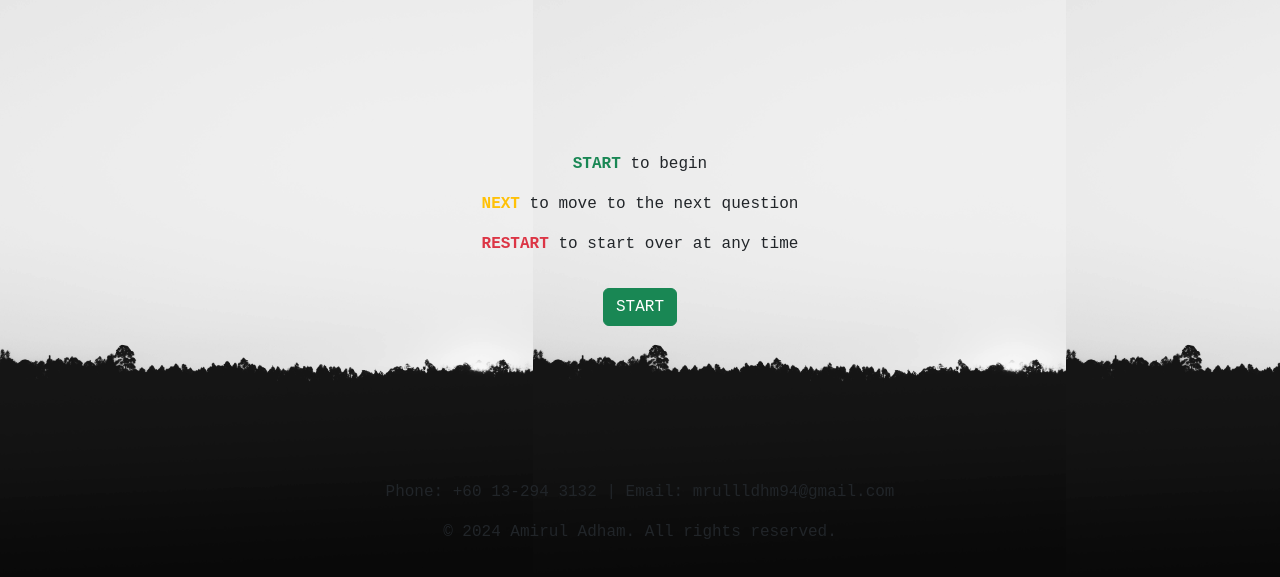
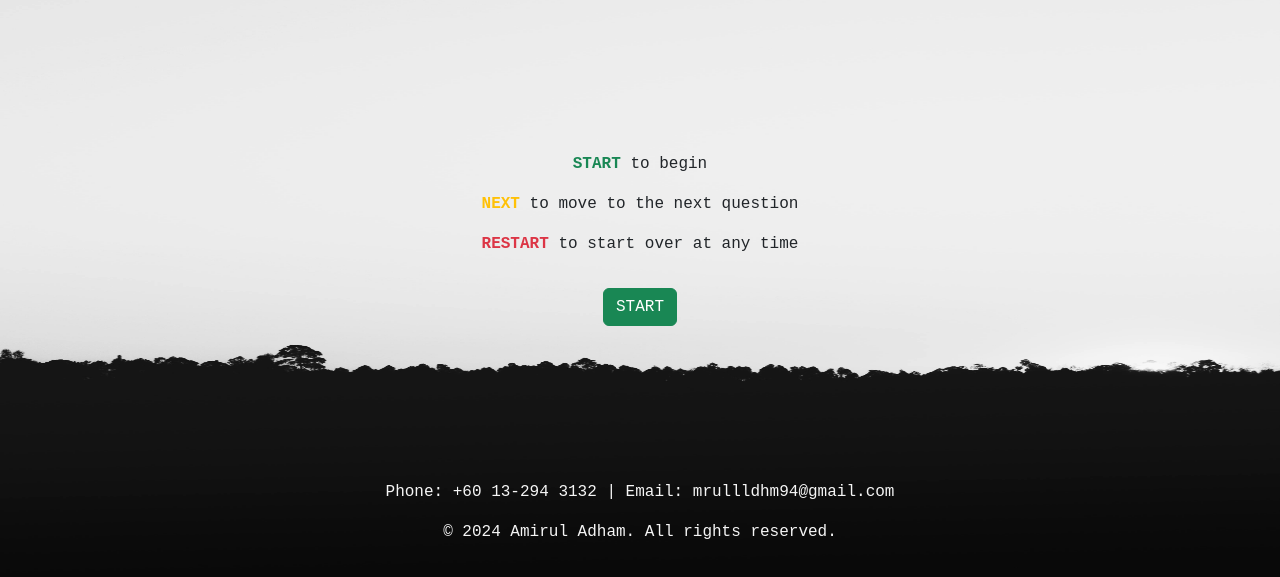
Before and after one commit to mrullldhm/week_6-quiz_form, a plain HTML site: page index.html in a window 1280 px wide. Shown: the part 163-740 px from the top of the page. Drawn offline with nearby package versions, Linux system fonts and the light colour scheme.

Commit message:
background size 100$ cover

```diff
--- a/style.css
+++ b/style.css
@@ -12,7 +12,8 @@ body {
     min-height: 100vh;
     font-family: 'Courier New', Courier, monospace;
     background-image: url(img/background.jpeg);
-    background-size: contain; /* Ensure the background covers the entire area */
+    background-repeat: no-repeat;
+    background-size: 100% 100%; /* Ensure the background covers the entire area */
 }
 
 #next-btn, #restart-btn {
@@ -32,3 +33,7 @@ body {
     font-size: 1.5rem;
     padding: 1rem;
 }
+
+footer {
+    color: whitesmoke;
+}
```
